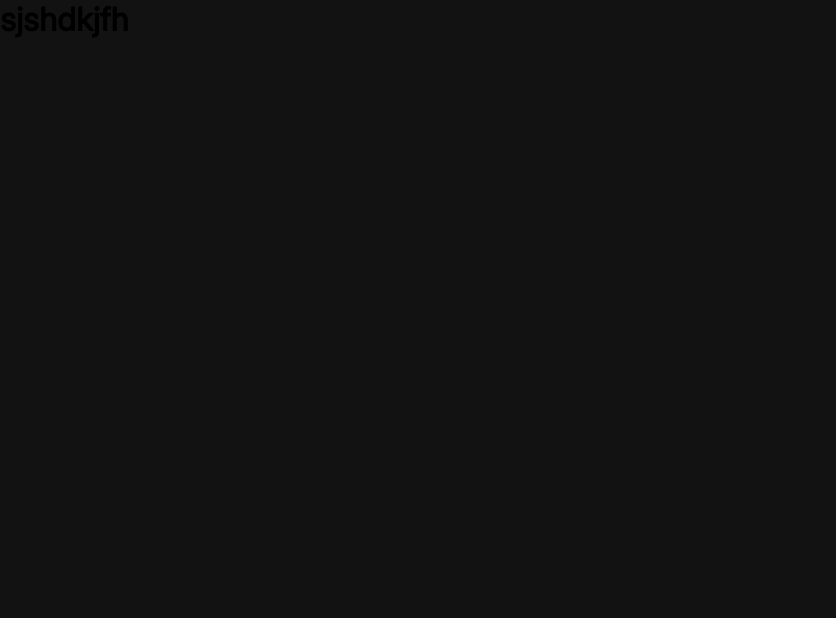
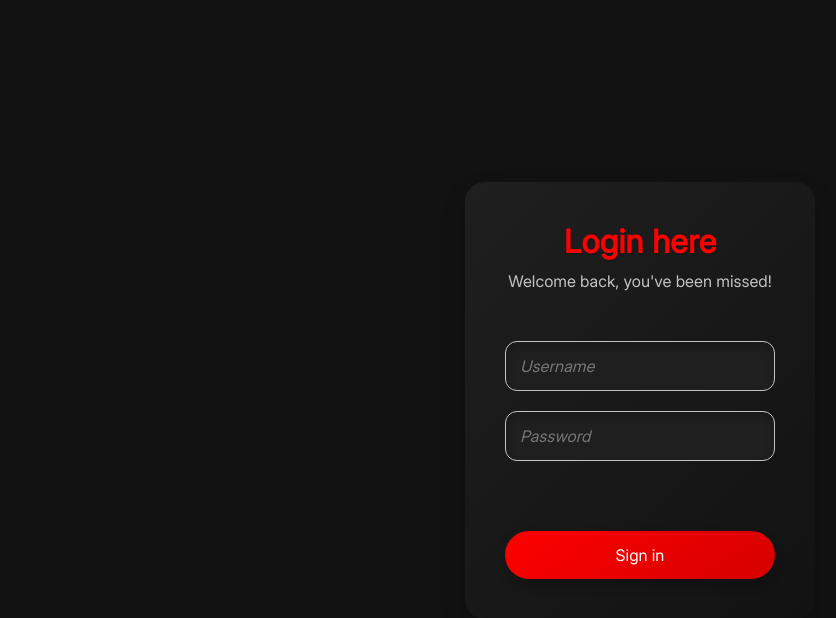
Before and after one commit to MarianaTraslavinaSarmiento/proyectoMongoII, a Vue app: page /login in a window 1280 px wide. Shown: the top 618 px of the page, without its empty margins (0-836 px from the left). Built offline with nearby package versions, Linux system fonts and the light colour scheme.

Commit message:
feat: :construction: login design created

```diff
--- a/src/views/Login.vue
+++ b/src/views/Login.vue
@@ -1,12 +1,188 @@
 <script setup>
+
+import { ref } from 'vue';
+
+const username = ref('');
+const password = ref('');
+
+const onSubmit = () => {
+  console.log('Username:', username.value);
+  console.log('Password:', password.value);};
 
 </script>
 
 <template>
-    <h1>sjshdkjfh</h1>
+  <main>
 
+    <div class="login__container">
+      <div class="login__header">
+        <h2 class="login__title">Login here</h2>
+        <p class="login__subtitle">Welcome back, you've been missed!</p>
+      </div>
+      <form @submit.prevent="onSubmit" class="form">
+        <div class="input__group">
+          <input
+            type="text"
+            v-model="username"
+            placeholder="Username"
+            required
+          />
+        </div>
+        <div class="input__group">
+          <input
+            type="password"
+            v-model="password"
+            placeholder="Password"
+            required
+          />
+        </div>
+        <button type="submit" class="login__button">Sign in</button>
+      </form>
+    </div>
+  </main>
 </template>
 
-<style>
+<style scoped>
 
+main{
+    display: flex;
+    flex-direction: column;
+    align-items: center;
+    justify-content: center;
+    height: 100vh;
+}
+body {
+  background-color: var(--color-background);
+  color: var(--color-white);
+  margin: 0;
+  padding: 0;
+
+  height: 100vh;
+}
+
+.login__container {
+  max-width: 350px;
+  width: 100%;
+  padding: 40px;
+  border-radius: 20px;
+  background: white;
+  box-shadow: 0 12px 24px rgba(0, 0, 0, 0.2);
+  position: relative;
+  overflow: hidden;
+  background: linear-gradient(
+    135deg,
+    var(--color-grayMovieSummary) 0%,
+    var(--color-background) 100%
+  );
+}
+
+.login__header {
+  margin-bottom: 50px;
+  text-align: center;
+}
+
+.login__title {
+  font-size: 32px;
+  color: var(--color-red);
+  margin-bottom: 10px;
+  font-weight: 700;
+  text-shadow: 1px 1px 2px rgba(0, 0, 0, 0.2);
+}
+
+.login__subtitle {
+  font-size: 16px;
+  color: var(--color-gray);
+  font-weight: 300;
+}
+
+.form {
+  display: flex;
+  flex-direction: column;
+}
+
+.input__group {
+  margin-bottom: 20px;
+}
+
+.input__group input {
+  width: 100%;
+  padding: 14px;
+  font-size: 16px;
+  border: 1px solid var(--color-gray);
+  border-radius: 12px;
+  background-color: var(--color-grayMovieSummary);
+  color: var(--color-white);
+  box-shadow: inset 0 4px 8px rgba(0, 0, 0, 0.2);
+  transition: all 0.3s ease;
+}
+
+.input__group input::placeholder {
+  color: var(--color-textGray);
+  font-style: italic;
+}
+
+.input__group input:focus {
+  border-color: var(--color-red);
+  box-shadow: 0 0 8px rgba(254, 0, 0, 0.5);
+  outline: none;
+}
+
+.login__button {
+  padding: 14px;
+  font-size: 16px;
+  color: var(--color-white);
+  margin-top: 50px;
+  background: linear-gradient(145deg, #fe0000, #d50000);
+  border: none;
+  border-radius: 25px;
+  cursor: pointer;
+  box-shadow: 0 6px 12px rgba(0, 0, 0, 0.2);
+  transition: all 0.3s ease;
+}
+
+.login__button:hover {
+  background: linear-gradient(145deg, #d50000, #fe0000);
+  box-shadow: 0 8px 16px rgba(0, 0, 0, 0.3);
+  transform: translateY(-2px);
+}
+
+@keyframes backgroundAnimation {
+  0% {
+    background-position: 0 0;
+  }
+  100% {
+    background-position: 100% 100%;
+  }
+}
+
+.login__container::before {
+  content: "";
+  position: absolute;
+  top: 0;
+  left: 0;
+  width: 100vw;
+  background: radial-gradient(
+    circle at center,
+    rgba(255, 255, 255, 0.1),
+    rgba(0, 0, 0, 0.1)
+  );
+  opacity: 0.3;
+  z-index: 1;
+}
+
+.login__container::after {
+  content: "";
+  position: absolute;
+  top: 0;
+  left: 0;
+  width: 100%;
+  height: 100%;
+  z-index: 2;
+  pointer-events: none;
+}
+
+.login__container * {
+  position: relative;
+  z-index: 3;
+}
 </style>
```
